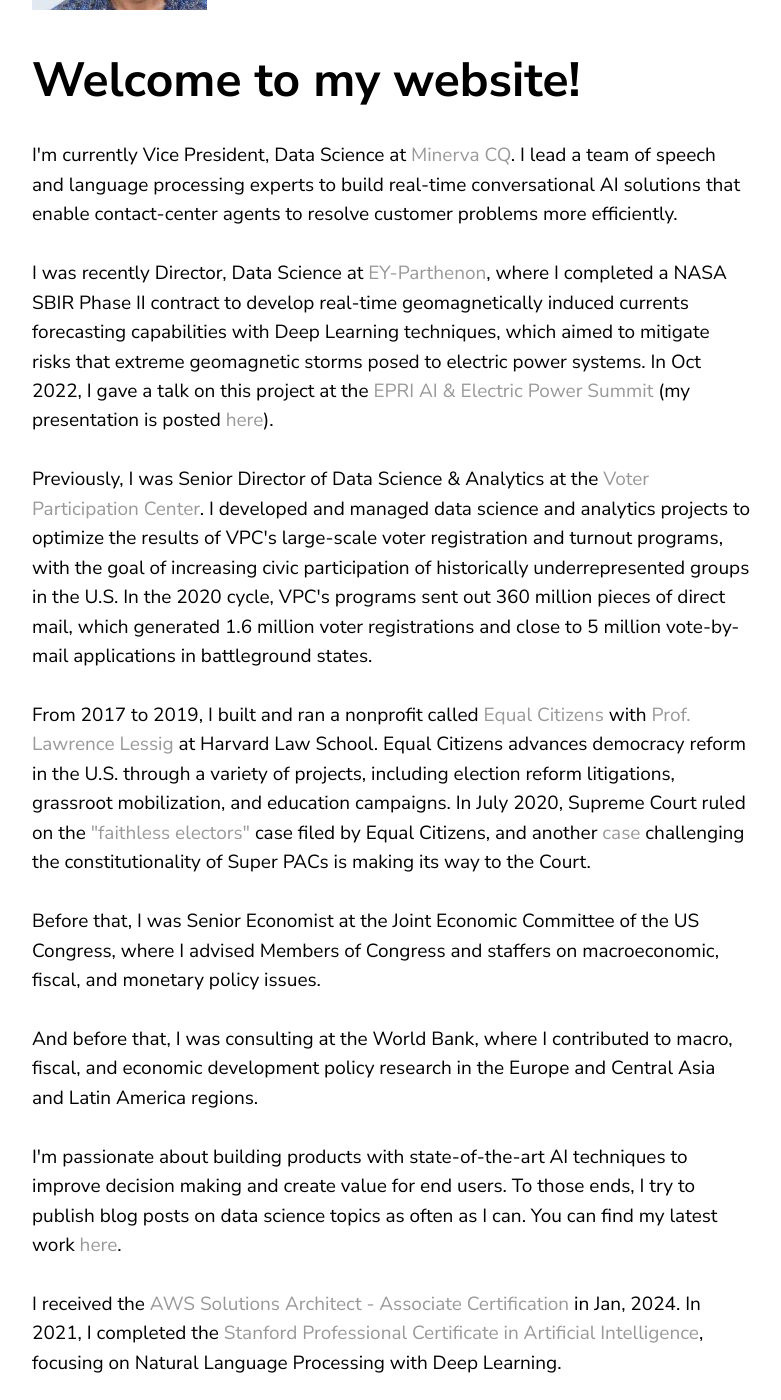
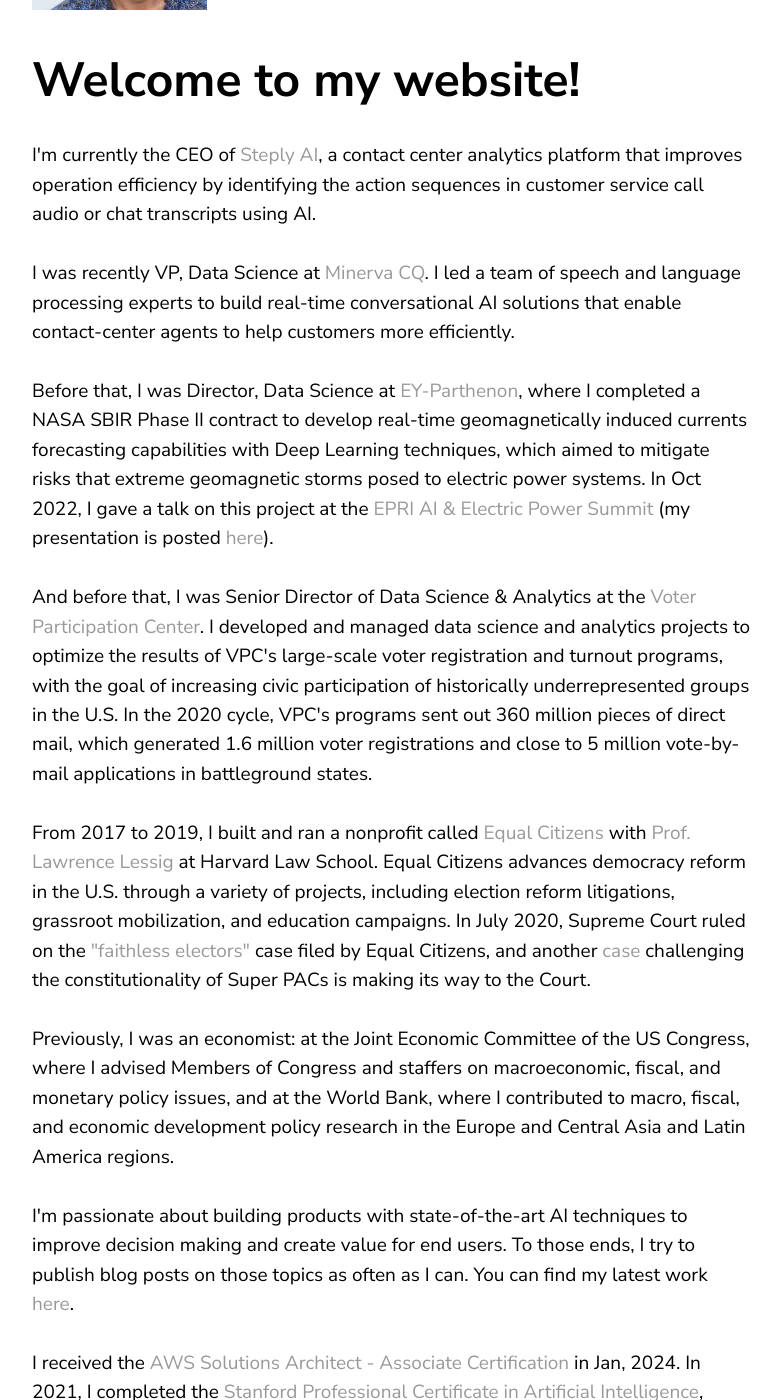
Before and after one commit to phoebetwong/phoebetwong.github.io, a Jekyll site: the page built from about.html, in a window 1280 px wide and 1400 px high, scrolled down 590 px. Shown: the whole window, without its empty margins (68-849 px from the left). Built offline with Jekyll 4.4.1, drawn with Linux system fonts in a browser that asks for light colours; a script that is not in the unit is left out.

Commit message:
updated about.html

```diff
--- a/about.html
+++ b/about.html
@@ -5,21 +5,21 @@
 <div class="blurb">
 	<img src="assets/head2.jpg" alt="Portfolio Picture"  height="175" width="175" class="headerimg">
 	<h1>Welcome to my website!</h1>
-	<p>I'm currently Vice President, Data Science at <a href="https://www.minervacq.com/" target="_blank">Minerva CQ</a>. I lead a team of speech and language processing experts to build real-time conversational AI solutions that enable contact-center agents to resolve customer problems more efficiently.
+	<p>I'm currently the CEO of <a href="https://steply.ai/" target="_blank">Steply AI</a>, a contact center analytics platform that improves operation efficiency by identifying the action sequences in customer service call audio or chat transcripts using AI.
 		<br><br>
-		I was recently Director, Data Science at <a href="https://www.ey.com/en_gl/strategy/about-ey-parthenon" target="_blank">EY-Parthenon</a>, where I completed a NASA SBIR Phase II contract to develop real-time geomagnetically induced currents forecasting capabilities with Deep Learning techniques, which aimed to mitigate risks that extreme geomagnetic storms posed to electric power systems. In Oct 2022, I gave a talk on this project at the <a href="https://www.aielectricpower.com/" target="_blank">EPRI AI & Electric Power Summit</a> (my presentation is posted <a href="https://www.linkedin.com/feed/update/urn:li:activity:6985728300673368065/" target="_blank">here</a>).
+		I was recently VP, Data Science at <a href="https://www.minervacq.com/" target="_blank">Minerva CQ</a>. I led a team of speech and language processing experts to build real-time conversational AI solutions that enable contact-center agents to help customers more efficiently.
 		<br><br>
-		Previously, I was Senior Director of Data Science & Analytics at the <a href="https://www.voterparticipation.org/" target="_blank">Voter Participation Center</a>. I developed and managed data science and analytics projects to optimize the results of VPC's large-scale voter registration and turnout programs, with the goal of increasing civic participation of historically underrepresented groups in the U.S. In the 2020 cycle, VPC's programs sent out 360 million pieces of direct mail, which generated 1.6 million voter registrations and close to 5 million vote-by-mail applications in battleground states.
+		Before that, I was Director, Data Science at <a href="https://www.ey.com/en_gl/strategy/about-ey-parthenon" target="_blank">EY-Parthenon</a>, where I completed a NASA SBIR Phase II contract to develop real-time geomagnetically induced currents forecasting capabilities with Deep Learning techniques, which aimed to mitigate risks that extreme geomagnetic storms posed to electric power systems. In Oct 2022, I gave a talk on this project at the <a href="https://www.aielectricpower.com/" target="_blank">EPRI AI & Electric Power Summit</a> (my presentation is posted <a href="https://www.linkedin.com/feed/update/urn:li:activity:6985728300673368065/" target="_blank">here</a>).
+		<br><br>
+		And before that, I was Senior Director of Data Science & Analytics at the <a href="https://www.voterparticipation.org/" target="_blank">Voter Participation Center</a>. I developed and managed data science and analytics projects to optimize the results of VPC's large-scale voter registration and turnout programs, with the goal of increasing civic participation of historically underrepresented groups in the U.S. In the 2020 cycle, VPC's programs sent out 360 million pieces of direct mail, which generated 1.6 million voter registrations and close to 5 million vote-by-mail applications in battleground states.
 		<br><br>
 		From 2017 to 2019, I built and ran a nonprofit called <a href="https://equalcitizens.us/" target="_blank">Equal Citizens</a> with <a href="https://en.wikipedia.org/wiki/Lawrence_Lessig" target="_blank">Prof. Lawrence Lessig</a> at Harvard Law School.
 		Equal Citizens advances democracy reform in the U.S. through a variety of projects, including election reform litigations, grassroot mobilization,
 		and education campaigns. In July 2020, Supreme Court ruled on the <a href="https://www.cbsnews.com/video/supreme-court-rules-states-can-punish-faithless-electors/" target="_blank"> "faithless electors"</a> case filed by Equal Citizens, and another <a href="https://www.alaskapublic.org/2019/11/04/judge-says-alaska-should-crack-down-on-unlimited-contributions-in-state-elections/" target="_blank">case</a> challenging the constitutionality of Super PACs is making its way to the Court.
 		<br><br>
-		Before that, I was Senior Economist at the Joint Economic Committee of the US Congress, where I advised Members of Congress and staffers on macroeconomic, fiscal, and monetary policy issues.
+		Previously, I was an economist: at the Joint Economic Committee of the US Congress, where I advised Members of Congress and staffers on macroeconomic, fiscal, and monetary policy issues, and at the World Bank, where I contributed to macro, fiscal, and economic development policy research in the Europe and Central Asia and Latin America regions.
 		<br><br>
-		And before that, I was consulting at the World Bank, where I contributed to macro, fiscal, and economic development policy research in the Europe and Central Asia and Latin America regions.
-		<br><br>
-		I'm passionate about building products with state-of-the-art AI techniques to improve decision making and create value for end users. To those ends, I try to publish blog posts on data science topics as often as I can. You can find my latest work <a href="https://phoebetwong.github.io/mylatestwork.html" target="_blank"> here</a>.
+		I'm passionate about building products with state-of-the-art AI techniques to improve decision making and create value for end users. To those ends, I try to publish blog posts on those topics as often as I can. You can find my latest work <a href="https://phoebetwong.github.io/mylatestwork.html" target="_blank"> here</a>.
 		<br><br>
 		I received the <a href="https://www.credly.com/badges/44c6a0c8-9e36-407e-895c-9718ae050697" target="_blank">AWS Solutions Architect - Associate Certification</a> in Jan, 2024. In 2021, I completed the <a href="https://online.stanford.edu/programs/artificial-intelligence-professional-program" target="_blank">Stanford Professional Certificate in Artificial Intelligence</a>, focusing on Natural Language Processing with Deep Learning.
 		<br><br>
```
Also changed, not shown: 1 other file.
